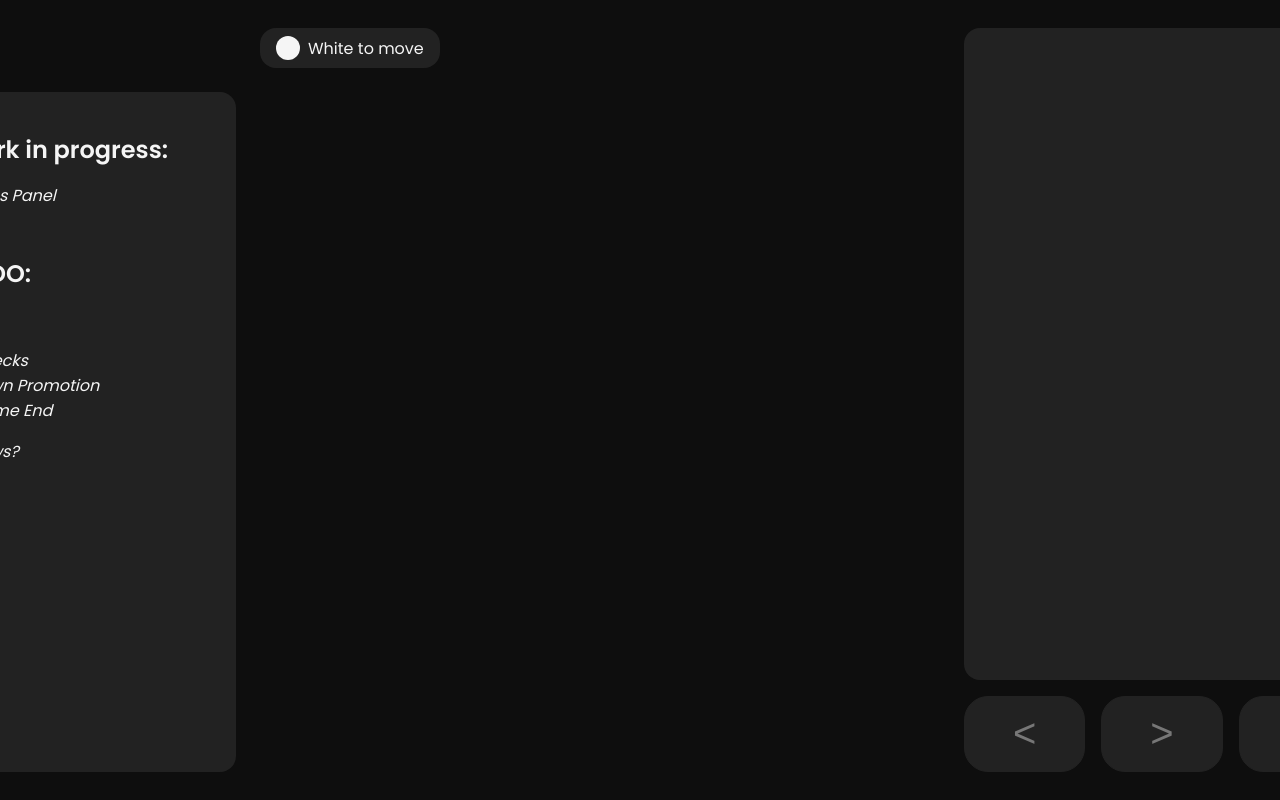
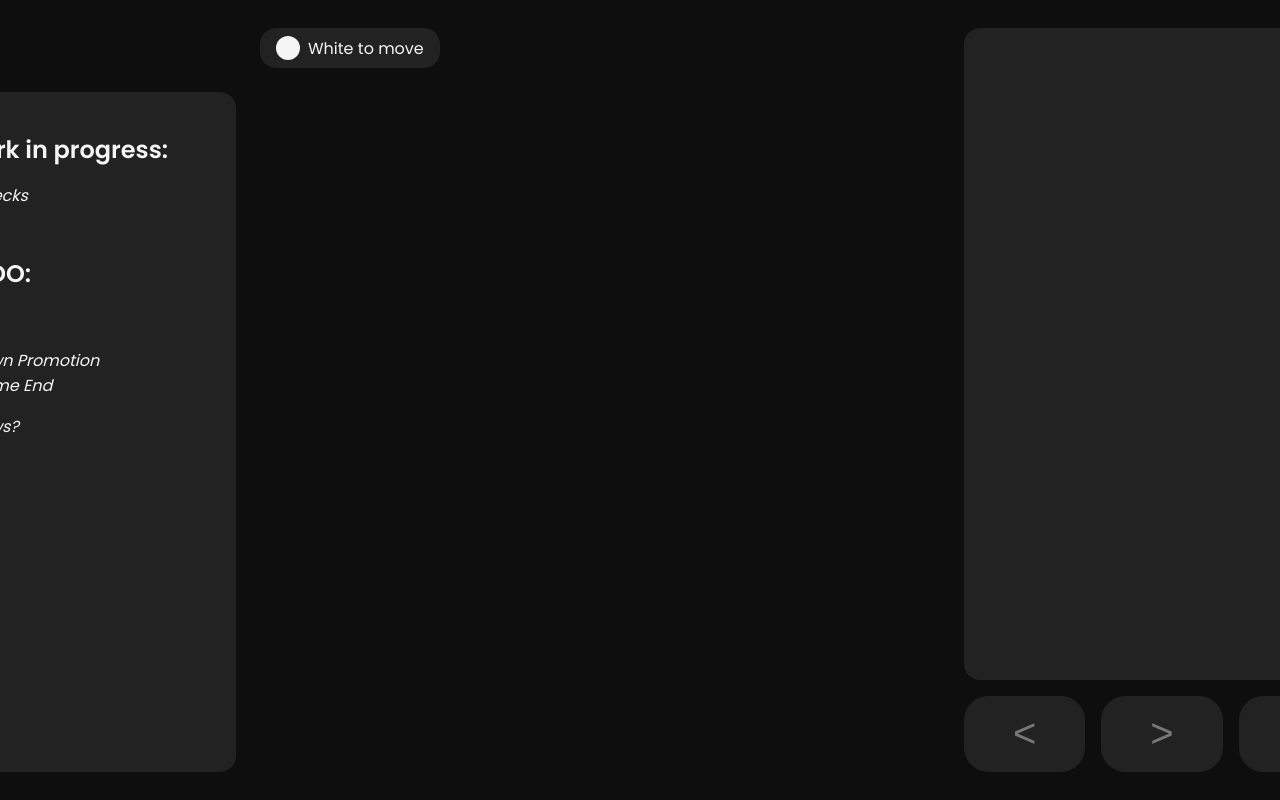
Before and after one commit to Thibault-Monnier/free-chess, a website: page index.html in a window 1280 px wide. Shown: the top 800 px of the page. Drawn offline with Linux system fonts and the light colour scheme.

Commit message:
Work panel

```diff
--- a/index.html
+++ b/index.html
@@ -12,12 +12,11 @@
         <div class="chess">
             <div class="improvements">
                 <h1>Work in progress:</h1>
-                <p>Moves Panel</p>
+                <p>- Checks</p>
 
                 <h1>TODO:</h1>
                 <p>Bot</p>
                 <p>
-                    - Checks<br />
                     - Pawn Promotion<br />
                     - Game End
                 </p>
```
